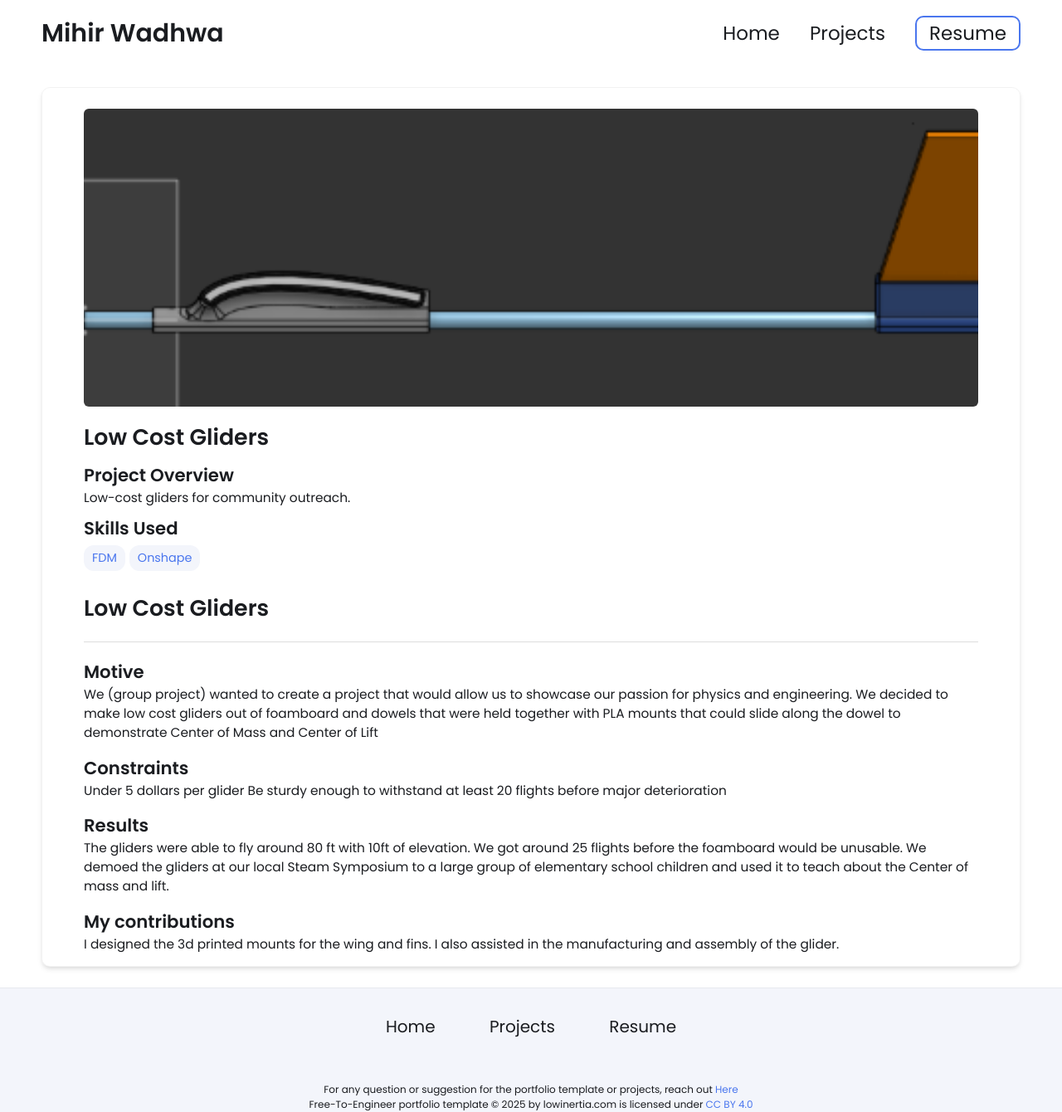
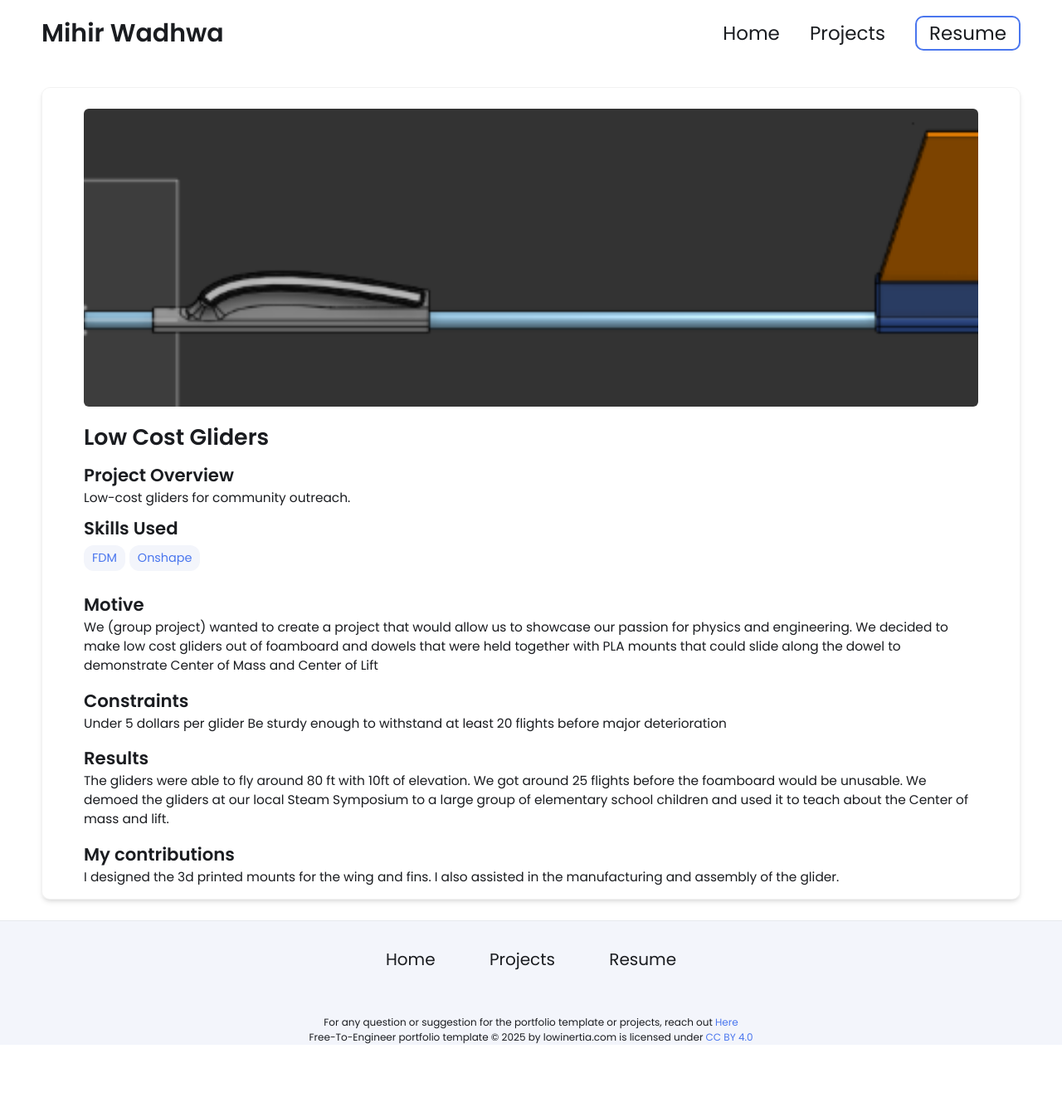
Before and after one commit to mihirwadhwa27/mihirwadhwa27.github.io, a Jekyll site: the page built from _projects/Low-Cost-Gliders/index.md, in a window 1280 px wide. Shown: the whole page at 83% size. Built offline with Jekyll 4.4.1, drawn with Linux system fonts in a browser that asks for light colours; after the commit the page ends 1259 px from its top, so only the background shows below that.

Commit message:
Update index.md

```diff
--- a/_projects/Low-Cost-Gliders/index.md
+++ b/_projects/Low-Cost-Gliders/index.md
@@ -6,10 +6,6 @@ skills:
 - FDM
 - Onshape
 main-image: /Gliders.png
----
-
-
-# Low Cost Gliders
 ---
 ## Motive
 We (group project) wanted to create a project that would allow us to showcase our passion for physics and engineering. We decided to make low cost gliders out of foamboard and dowels that were held together with PLA mounts that could slide along the dowel to demonstrate Center of Mass and Center of Lift
```
